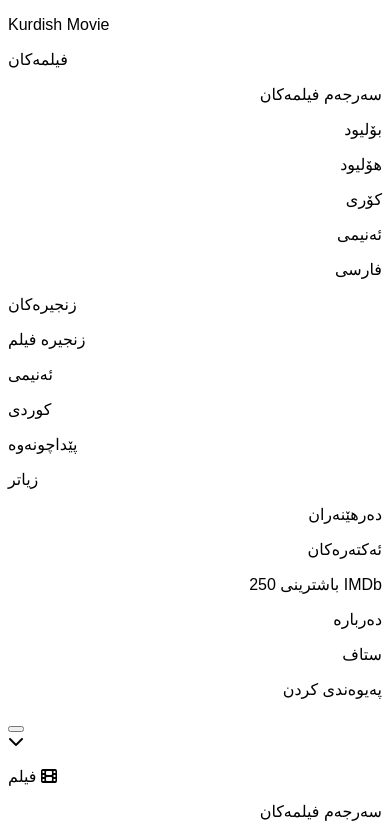
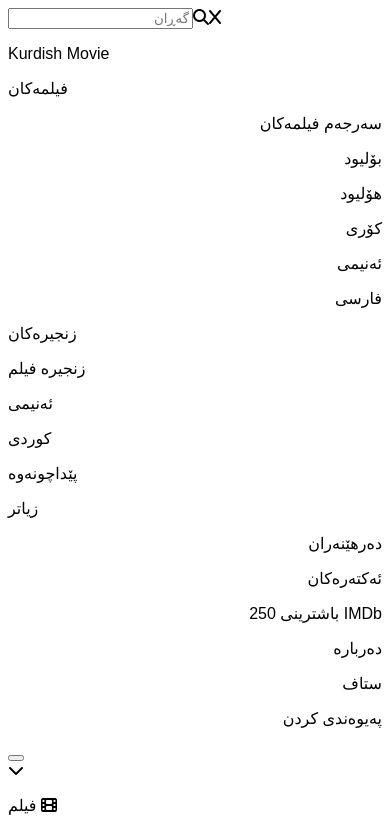
Before and after one commit to Zhyaromer/film-website, a React (Create React App) app: page / in a window 390 px wide. Shown: the top 831 px of the page. Built offline with nearby package versions, Linux system fonts and the light colour scheme.

Commit message:
added search bar for the nav for mobile screen

```diff
--- a/src/A.jsx
+++ b/src/A.jsx
@@ -182,6 +182,16 @@ const A = () => {
     return (
         <div className='bg-[#282e30]'>
             <div className='w-full'>
+            <div className={`absolute top-0 left-0 right-0 lg:hidden flex w-full ${issearchxshown ? 'visible' : 'invisible'}`}>
+                    <input
+                        dir='rtl'
+                        type="input"
+                        placeholder='گەڕان'
+                        className='bg-[hsl(195,9%,28%)] absolute z-20 w-full px-12 py-5 text-white focus:outline-none placeholder:text-white'
+                    />
+                    <i className="fa-solid text-white text-xl fa-magnifying-glass absolute right-4 top-4 z-20"></i>
+                    <i onClick={() => setsearchxshown(!issearchxshown)} className="fa-solid text-white text-xl fa-x absolute left-4 top-4 z-20 cursor-pointer"></i>
+                </div>
                 <nav className="w-full h-16 bg-[#282e30] flex flex-row-reverse items-center md:justify-start justify-between px-4">
                     <div className='flex flex-row lg:flex-row-reverse gap-8 items-center justify-end lg:justify-start w-4/5'>
                         <div className='flex flex-row justify-center text-center items-center'>
```
